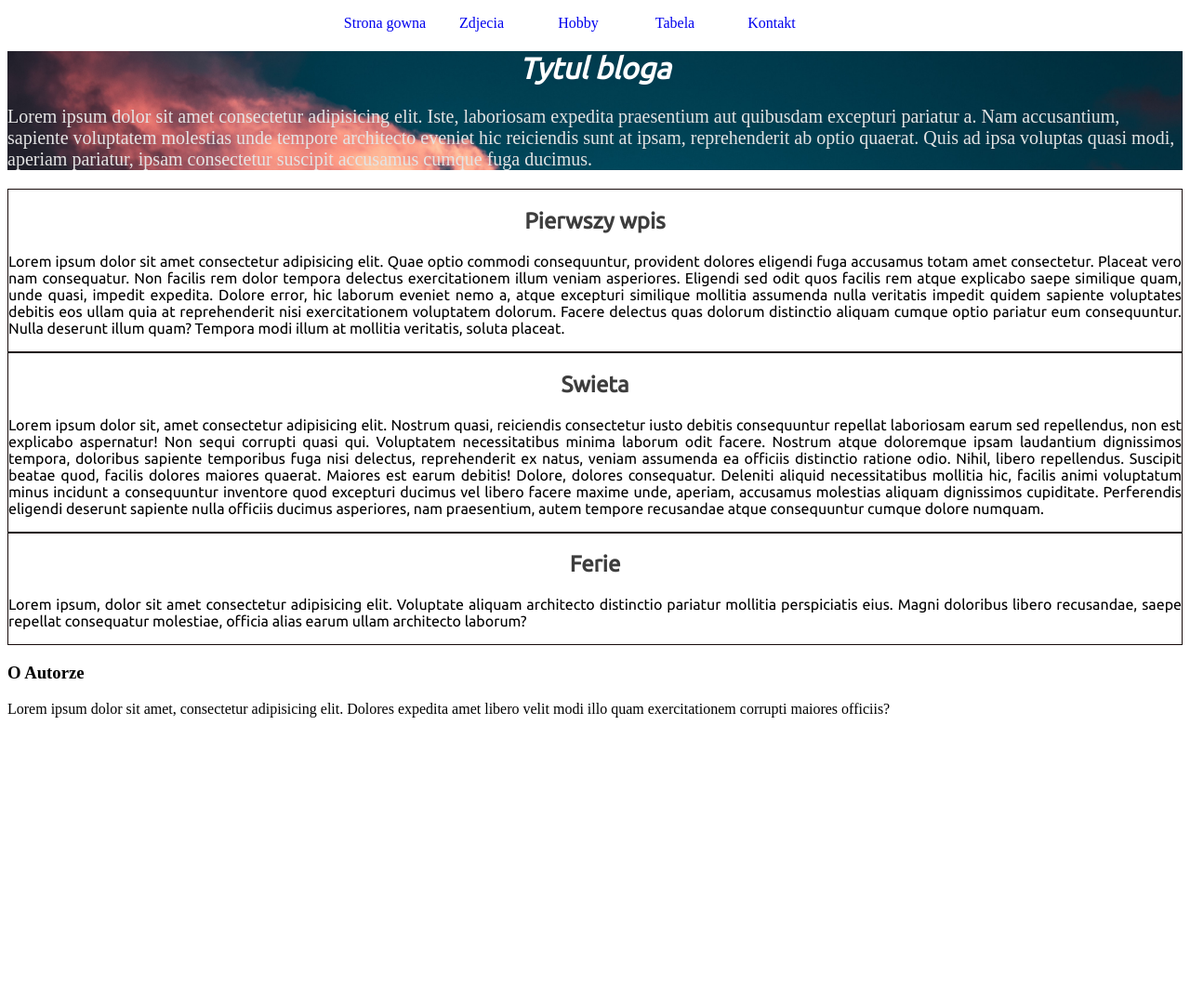
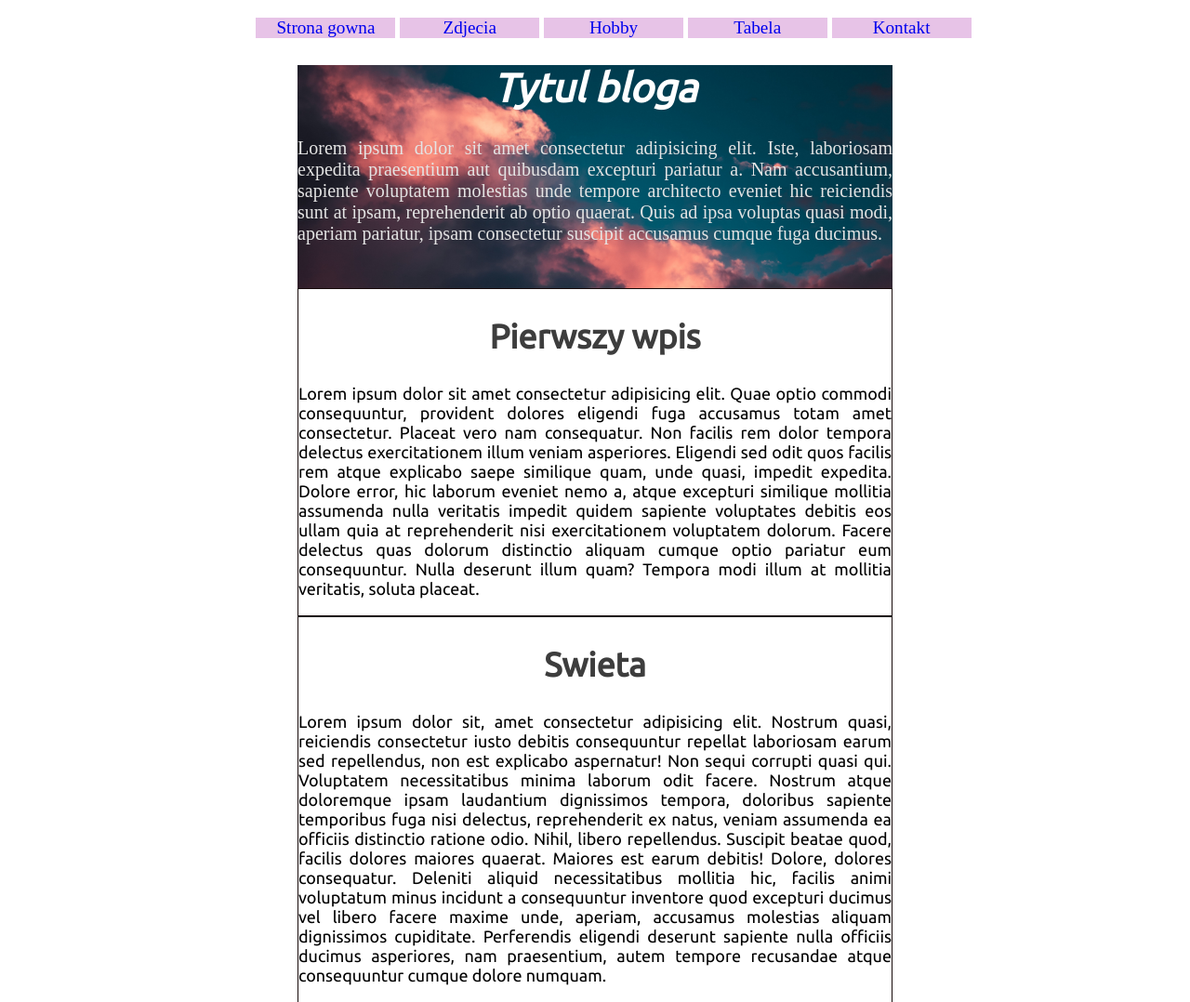
Before and after one commit to milena-marcinik/htmlSDA, a plain HTML site: page index.html in a window 1280 px wide. Shown: the top 1078 px of the page at 93% size. Before the commit the page ends 800 px from the top, so only its background shows below. Drawn offline with Linux system fonts and the light colour scheme.

Commit message:
Modify-units, font size, css

```diff
--- a/css/nav.css
+++ b/css/nav.css
@@ -1,16 +1,26 @@
+html{
+    font-size: 16px;
+}
+
+/* @media(min-width: 700px){
+    font-size: 20px;
+} */
+
 nav{
-    width: 50%;
     margin: auto;
+    text-align: center;
 }
 
 ul {
     list-style: none;
+    font-size: 1.2rem;
 }
 
 li{
     display: inline-block;
-    width: 100px;
+    width: 150px;
     text-align: center;
+    background-color: rgb(231, 195, 231);
 }
 
 li:hover{
--- a/index.html
+++ b/index.html
@@ -35,7 +35,7 @@
             </ul>
         </nav>
     </header>
-    <main>
+    <main class="main-container">
         <div class="main-content">
         <h1 class="main-header">Tytul bloga</h1>
         <p class="main-description">Lorem ipsum dolor sit amet consectetur adipisicing elit. Iste, laboriosam expedita praesentium aut quibusdam excepturi pariatur a. Nam accusantium, sapiente voluptatem molestias unde tempore architecto eveniet hic reiciendis sunt at ipsam, reprehenderit ab optio quaerat. Quis ad ipsa voluptas quasi modi, aperiam pariatur, ipsam consectetur suscipit accusamus cumque fuga ducimus.</p>
--- a/style.css
+++ b/style.css
@@ -1,8 +1,16 @@
+.main-container{
+    margin: auto;
+    width: 50vw;
+    font-size: 18px;
+}
+
 .main-content{
     background-image: url('./img/background.jpg');
     background-position: cover;
     background-repeat: no-repeat;
     background-size: cover;
+    height: 30vh;
+    /* width: 110%; */
 }
 
 .main-header{
@@ -10,12 +18,14 @@
     color: #ffffff;
     text-align: center;
     font-style: italic;
+    font-size: 2.4em;
 }
 
 .main-description{
     color: #e4e4e4;
     font-size: 20px;
     font-weight: 500;
+    text-align: justify;
 }
 
 .post{
@@ -26,6 +36,7 @@
     font-family: 'Ubuntu', sans-serif;
     text-align: center;
     color: #3d3d3d;
+    font-size: 2em;
 }
 
 .post-content{
```
